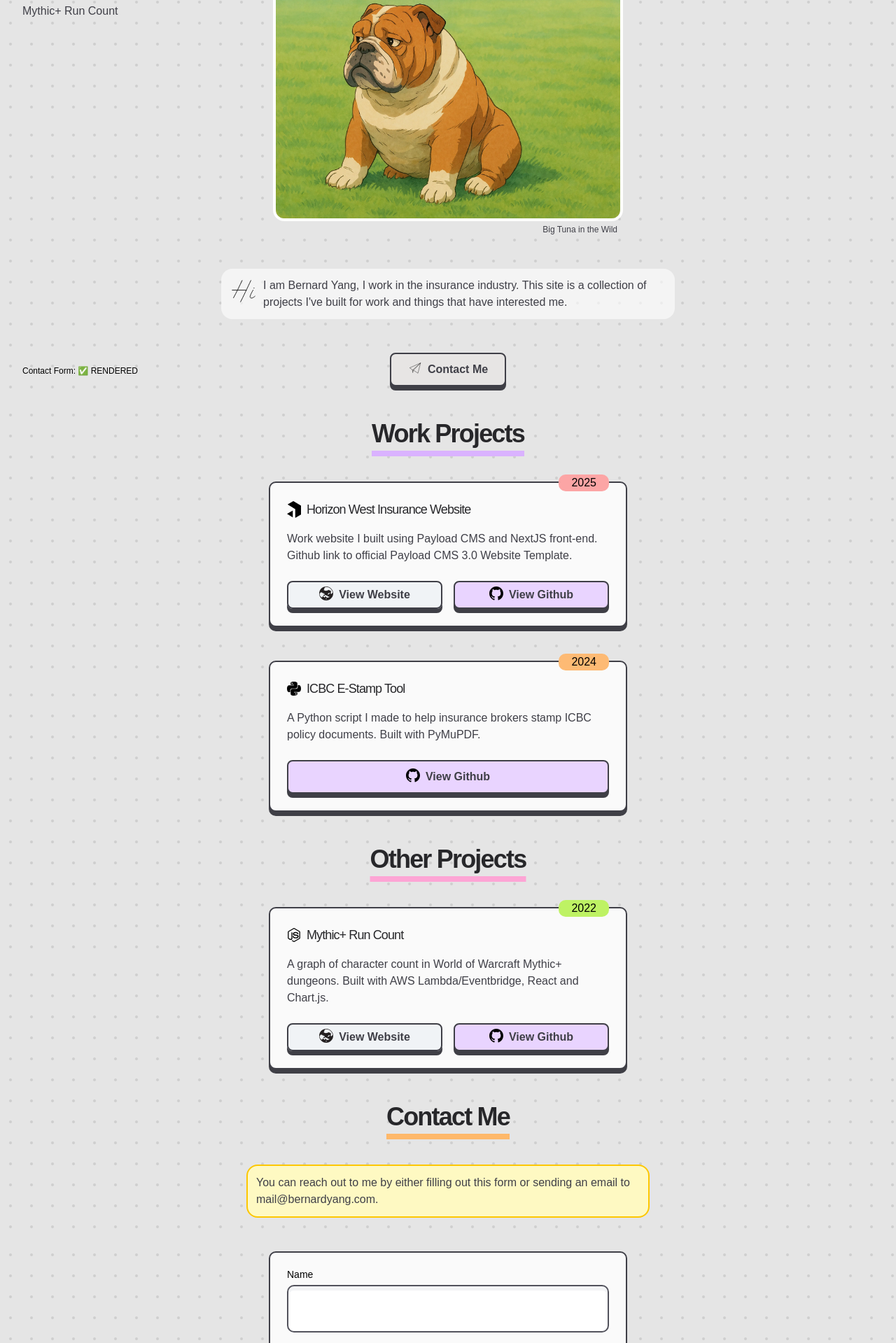
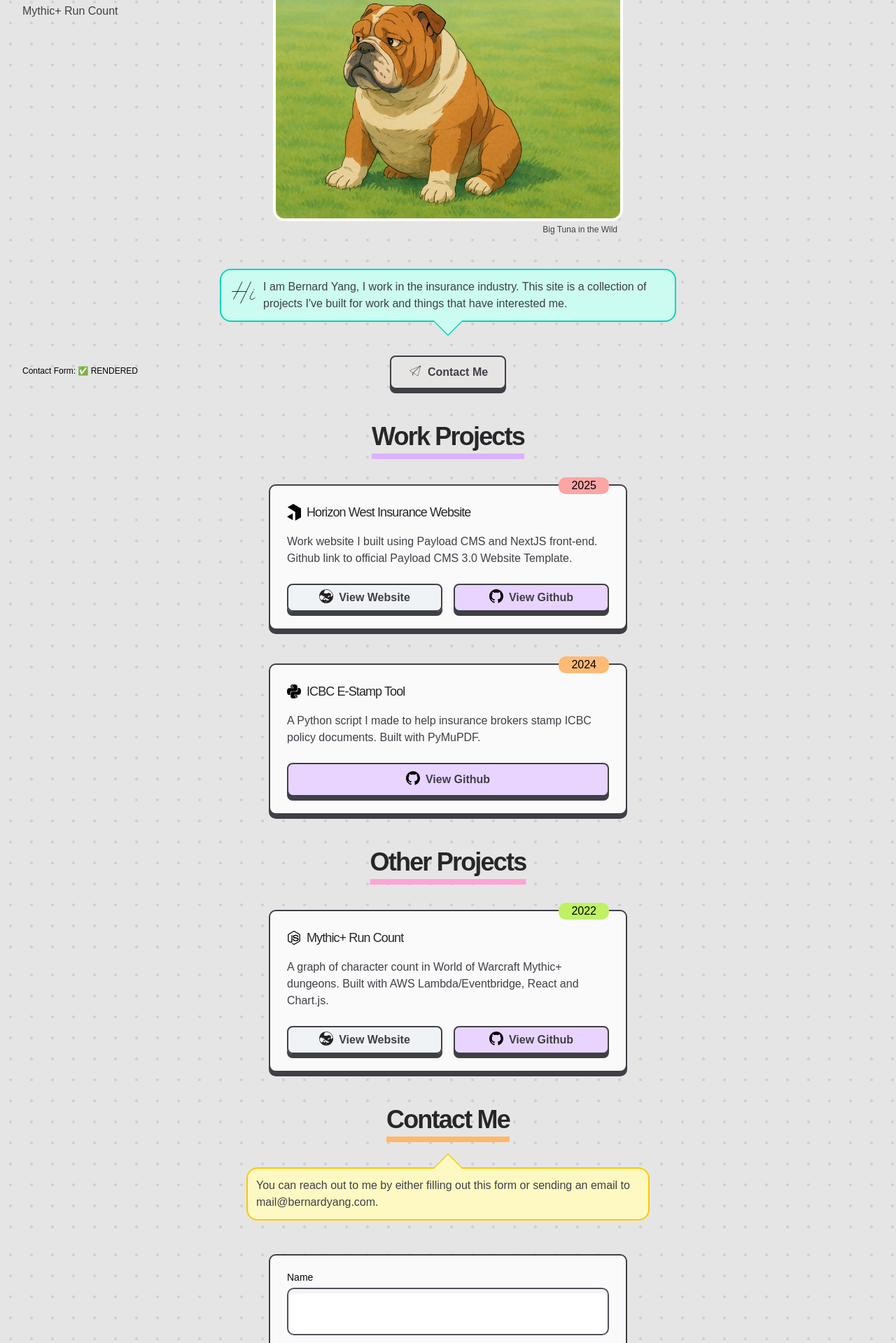
Before and after one commit to WebDevBernard/next-portfolio, a Next.js app: page / in a window 1280 px wide. Shown: the part 222-2141 px from the top of the page at 70% size. Built offline with nearby package versions, Linux system fonts and the light colour scheme; no server answers; a web font is replaced by a local one.

Commit message:
style changes

```diff
--- a/src/app/page.tsx
+++ b/src/app/page.tsx
@@ -70,7 +70,11 @@
           Big Tuna in the Wild
         </p>
       </div>
-      <span className="bg-white/60 rounded-2xl p-3">
+      <span
+        className="relative bg-teal-100 border-2 border-teal-400 rounded-2xl p-3
+  before:content-[''] before:absolute before:left-1/2 before:-translate-x-1/2 before:-bottom-[22px] before:border-l-[22px] before:border-l-transparent before:border-r-[22px] before:border-r-transparent before:border-t-[22px] before:border-t-teal-400
+  after:content-[''] after:absolute after:left-1/2 after:-translate-x-1/2 after:-bottom-5 after:border-l-[20px] after:border-l-transparent after:border-r-[20px] after:border-r-transparent after:border-t-[20px] after:border-t-teal-100"
+      >
         <Image src="/hi.svg" alt={"hi"} width={40} height={40} unoptimized />
         <p className="">{description}</p>
       </span>
@@ -124,10 +128,13 @@
         <h2 className="underline-offset-[8px] md:underline-offset-[12px] transition-all duration-300 underline decoration-8 decoration-orange-300">
           {contactContent.title}
         </h2>
-        <p className=" rounded-2xl p-3 bg-yellow-100 border-yellow-400 border-2">
+        <p
+          className="relative rounded-2xl p-3 bg-yellow-100 border-yellow-400 border-2
+  before:content-[''] before:absolute before:left-1/2 before:-translate-x-1/2 before:-top-[22px] before:border-l-[22px] before:border-l-transparent before:border-r-[22px] before:border-r-transparent before:border-b-[22px] before:border-b-yellow-400
+  after:content-[''] after:absolute after:left-1/2 after:-translate-x-1/2 after:-top-5 after:border-l-[20px] after:border-l-transparent after:border-r-[20px] after:border-r-transparent after:border-b-[20px] after:border-b-yellow-100"
+        >
           {contactContent.description}
         </p>
-
         <div
           ref={contactFormRef}
           className="w-full flex flex-col items-center justify-center  space-y-12"
```
